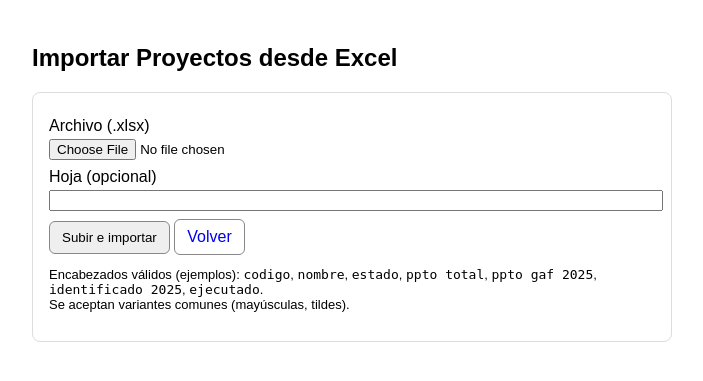
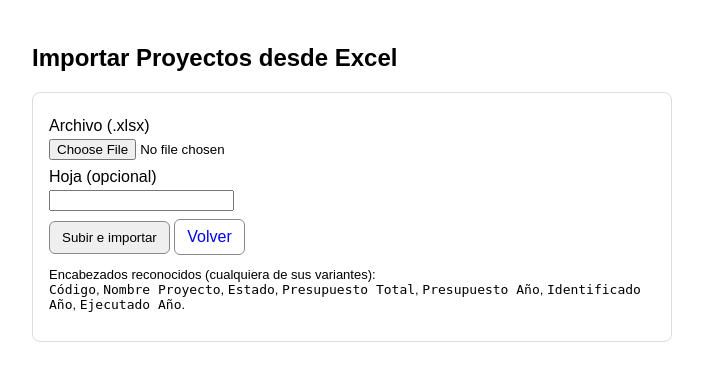
Before and after one commit to ptiapa/sistemareportes, a Django app: page /proyectos/importar/ in a window 1280 px wide. Shown: the top 381 px of the page, without its empty margins (288-991 px from the left). Run offline with Django 5.2, Linux system fonts and the light colour scheme; parts of the project's set-up code (start-up, migrations or seed data) failed here and were passed over.

Commit message:
Importar Excel: actualización de proyectos por código

```diff
--- a/proyectos/forms.py
+++ b/proyectos/forms.py
@@ -51,5 +51,13 @@ def clean_nuevo_codigo(self):
 
 
 # Alias para mantener compatibilidad con la vista que importa ImportarExcelForm
-class ImportarExcelForm(ExcelUploadForm):
-    pass
+class ImportarExcelForm(forms.Form):
+    archivo = forms.FileField(
+        label="Archivo Excel (.xlsx)",
+        help_text="Sube un archivo .xlsx con los proyectos"
+    )
+    hoja = forms.CharField(
+        label="Nombre de hoja (opcional)",
+        required=False,
+        help_text="Si la dejas vacía, se usará la primera hoja"
+    )
--- a/proyectos/templates/proyectos/importar.html
+++ b/proyectos/templates/proyectos/importar.html
@@ -11,7 +11,6 @@
     .messages .success { color: #0a7a0a; }
     .messages .error, .messages .warning { color: #a00; }
     label { display:block; margin: 8px 0 4px; }
-    input[type=file], input[type=text] { width:100%; }
     button, a.btn { padding:8px 12px; display:inline-block; margin-top: 8px; text-decoration: none; border: 1px solid #888; border-radius: 6px; }
   </style>
 </head>
@@ -39,10 +38,12 @@
           <a class="btn" href="{% url 'lista_proyectos' %}">Volver</a>
         </div>
       </form>
+
       <p style="margin-top:12px; font-size:13px;">
-        Encabezados válidos (ejemplos): <code>codigo</code>, <code>nombre</code>, <code>estado</code>,
-        <code>ppto total</code>, <code>ppto gaf 2025</code>, <code>identificado 2025</code>, <code>ejecutado</code>.<br>
-        Se aceptan variantes comunes (mayúsculas, tildes).
+        Encabezados reconocidos (cualquiera de sus variantes):<br>
+        <code>Código</code>, <code>Nombre Proyecto</code>, <code>Estado</code>,
+        <code>Presupuesto Total</code>, <code>Presupuesto Año</code>,
+        <code>Identificado Año</code>, <code>Ejecutado Año</code>.
       </p>
     </div>
   </div>
--- a/proyectos/views.py
+++ b/proyectos/views.py
@@ -169,105 +169,194 @@ def _to_int(val):
 # ===== Vista: importar Excel =====
 @require_http_methods(["GET", "POST"])
 def importar_proyectos(request):
+    """
+    Importa un Excel y ACTUALIZA proyectos existentes por 'codigo'.
+    NO crea nuevos. Ignora filas sin código y columnas que no existan.
+    """
     if request.method == "GET":
-        return render(request, "proyectos/importar.html", {"form": ExcelUploadForm()})
+        return render(request, "proyectos/importar.html", {"form": ImportarExcelForm()})
 
-    form = ExcelUploadForm(request.POST, request.FILES)
+    form = ImportarExcelForm(request.POST, request.FILES)
     if not form.is_valid():
-        messages.error(request, f"Formulario inválido: {form.errors}")
+        messages.error(request, "Formulario inválido. Revisa los campos.")
         return render(request, "proyectos/importar.html", {"form": form})
 
     archivo = form.cleaned_data["archivo"]
-    hoja = form.cleaned_data.get("hoja") or 0
+    hoja = form.cleaned_data.get("hoja") or 0  # primera hoja si no dan nombre
 
-    # 1) Leer Excel
-    import io, traceback
     try:
-        buffer = archivo.read()
-        df = pd.read_excel(io.BytesIO(buffer), sheet_name=hoja, engine="openpyxl")
+        # pandas soporta file-like directamente
+        df = pd.read_excel(archivo, sheet_name=hoja)
     except Exception as e:
-        traceback.print_exc()
-        messages.error(request, f"Error leyendo el Excel: {e}")
-        return render(request, "proyectos/importar.html", {"form": ExcelUploadForm()})
+        messages.error(request, f"No se pudo leer el Excel: {e}")
+        return render(request, "proyectos/importar.html", {"form": form})
 
-    if df is None or df.empty:
-        messages.warning(request, "El Excel no tiene filas.")
-        return render(request, "proyectos/importar.html", {"form": ExcelUploadForm()})
+    if df.empty:
+        messages.warning(request, "El Excel no tiene filas para procesar.")
+        return render(request, "proyectos/importar.html", {"form": form})
 
-    # 2) Normalizar/renombrar encabezados
-    norm_cols = [_norm(c) for c in df.columns]
-    df.columns = norm_cols
-    rename_map = {}
-    for c in norm_cols:
-        destino = MAPEO_COLUMNAS.get(c)
-        if destino:
-            rename_map[c] = destino
-    df = df.rename(columns=rename_map)
+    # Mapeo flexible de encabezados Excel -> campos del modelo
+    # Acepta variantes comunes de tus encabezados:
+    # "Ficha, Código, Nombre Proyecto, Gerencia, Unidad Operativa, Tipo, Estado,
+    #  Presupuesto Total, Ejecutado Total, Comprometido Total, Presupuesto Año,
+    #  Identificado Año, Ejecutado Año, Fisico Total, Financiero Total,
+    #  Fisico Año, Financiero Año, Avance Fisico"
+    col_norm = { _norm(c): c for c in df.columns }
 
-    # 3) Chequeos mínimos
-    if "codigo" not in df.columns:
-        messages.error(
-            request,
-            "No se encontró la columna de código. Usa 'Código' o 'Codigo'."
+    def find_col(*candidatos):
+        for c in candidatos:
+            if c in col_norm:
+                return col_norm[c]
+        return None
+
+    col_codigo   = find_col("codigo", "codigo proyecto", "cod")
+    col_nombre   = find_col("nombre proyecto", "nombre")
+    col_estado   = find_col("estado")
+    col_ppto_tot = find_col("presupuesto total", "ppto total", "presupuesto_total", "ppto_total")
+    col_ppto_ano = find_col("presupuesto ano", "presupuesto año", "ppto gaf 2025", "gaf 2025")
+    col_ident_25 = find_col("identificado ano", "identificado año", "identificado 2025")
+    col_ejec_ano = find_col("ejecutado ano", "ejecutado año", "ejecutado 2025")
+
+    if not col_codigo:
+        messages.error(request, "No se encontró la columna de CÓDIGO en el Excel.")
+        return render(request, "proyectos/importar.html", {"form": form})
+
+    # Contadores
+    total_rows = len(df)
+    sin_codigo = 0
+    no_encontrado = 0
+    actualizados = 0
+    sin_cambios  = 0
+    errores      = 0
+
+    # Utilidad para convertir a Decimal seguro
+    def to_decimal(val):
+        if pd.isna(val):
+            return None
+        try:
+            # Maneja valores con coma o punto
+            s = str(val).replace(".", "").replace(",", ".")
+            # si quedó solo punto, limpia:
+            if s == ".":
+                return None
+            return Decimal(s)
+        except Exception:
+            return None
+
+    @transaction.atomic
+    def _procesar():
+        nonlocal sin_codigo, no_encontrado, actualizados, sin_cambios, errores
+
+        for idx, row in df.iterrows():
+            # 1) Código (clave)
+            raw_code = row.get(col_codigo)
+            code = ("" if pd.isna(raw_code) else str(raw_code)).strip()
+            if not code:
+                sin_codigo += 1
+                continue
+
+            try:
+                proyecto = Proyecto.objects.get(codigo=code)
+            except Proyecto.DoesNotExist:
+                no_encontrado += 1
+                continue
+            except Exception:
+                errores += 1
+                continue
+
+            cambios = 0
+
+            # 2) nombre (texto)
+            if col_nombre:
+                raw = row.get(col_nombre)
+                if not pd.isna(raw):
+                    nuevo = str(raw).strip()
+                    if nuevo and nuevo != proyecto.nombre:
+                        proyecto.nombre = nuevo
+                        cambios += 1
+
+            # 3) estado (texto)
+            if col_estado:
+                raw = row.get(col_estado)
+                if not pd.isna(raw):
+                    nuevo = str(raw).strip()
+                    if nuevo and nuevo != proyecto.estado:
+                        proyecto.estado = nuevo
+                        cambios += 1
+
+            # 4) ppto_total (decimal)
+            if col_ppto_tot:
+                nuevo = to_decimal(row.get(col_ppto_tot))
+                if nuevo is not None and nuevo != proyecto.ppto_total:
+                    proyecto.ppto_total = nuevo
+                    cambios += 1
+
+            # 5) ppto_gaf_2025 (desde "Presupuesto Año")
+            if col_ppto_ano:
+                nuevo = to_decimal(row.get(col_ppto_ano))
+                if nuevo is not None and nuevo != proyecto.ppto_gaf_2025:
+                    proyecto.ppto_gaf_2025 = nuevo
+                    cambios += 1
+
+            # 6) identificado_2025 (decimal)
+            if col_ident_25:
+                nuevo = to_decimal(row.get(col_ident_25))
+                if nuevo is not None and nuevo != proyecto.identificado_2025:
+                    proyecto.identificado_2025 = nuevo
+                    cambios += 1
+
+            # 7) ejecutado (usamos "Ejecutado Año")
+            if col_ejec_ano:
+                nuevo = to_decimal(row.get(col_ejec_ano))
+                if nuevo is not None and nuevo != proyecto.ejecutado:
+                    proyecto.ejecutado = nuevo
+                    cambios += 1
+
+            if cambios:
+                try:
+                    proyecto.save()
+                    actualizados += 1
+                except Exception:
+                    errores += 1
+            else:
+                sin_cambios += 1
+
+    # Ejecuta el procesamiento dentro de una transacción
+    try:
+        _procesar()
+    except Exception as e:
+        messages.error(request, f"Ocurrió un error al procesar: {e}")
+        return render(request, "proyectos/importar.html", {"form": form})
+
+    # Resumen para el usuario
+    messages.success(
+        request,
+        (
+            f"Procesadas {total_rows} filas. "
+            f"Actualizados: {actualizados}. "
+            f"Sin cambios: {sin_cambios}. "
+            f"Sin código: {sin_codigo}. "
+            f"No encontrados: {no_encontrado}. "
+            f"Errores: {errores}."
         )
-        return render(request, "proyectos/importar.html", {"form": ExcelUploadForm()})
+    )
 
-    # 4) Crear columnas vacías si faltan
-    for col in (TEXT_FIELDS | NUMERIC_FIELDS | {"numero"}):
-        if col not in df.columns:
-            df[col] = None
+    # Nota de columnas detectadas (informativa)
+    cols_info = []
+    for label, col in [
+        ("Código", col_codigo),
+        ("Nombre", col_nombre),
+        ("Estado", col_estado),
+        ("Ppto Total", col_ppto_tot),
+        ("Presupuesto Año → GAF 2025", col_ppto_ano),
+        ("Identificado Año → Identificado_2025", col_ident_25),
+        ("Ejecutado Año → Ejecutado", col_ejec_ano),
+    ]:
+        cols_info.append(f"{label}: {'OK' if col else '—'}")
 
-    # 5) Conversiones
-    for col in NUMERIC_FIELDS:
-        df[col] = df[col].apply(_to_decimal)
-    if "numero" in df.columns:
-        df["numero"] = df["numero"].apply(_to_int)
+    messages.info(request, "Columnas reconocidas → " + " | ".join(cols_info))
 
-    # 6) Limpiar códigos
-    df["codigo"] = df["codigo"].astype(str).str.strip()
-    df = df[df["codigo"] != ""]
-    if df.empty:
-        messages.warning(request, "No se encontraron filas con `Código` válido.")
-        return render(request, "proyectos/importar.html", {"form": ExcelUploadForm()})
-
-    # 7) Guardar
-    creados = 0
-    actualizados = 0
-    try:
-        with transaction.atomic():
-            for _, row in df.iterrows():
-                codigo = row["codigo"]
-                defaults = {}
-
-                for t in TEXT_FIELDS:
-                    val = row.get(t)
-                    if val is not None and str(val).strip() != "":
-                        defaults[t] = str(val).strip()
-
-                for n in NUMERIC_FIELDS:
-                    defaults[n] = row.get(n)
-
-                if row.get("numero") is not None:
-                    defaults["numero"] = row["numero"]
-
-                obj, created = Proyecto.objects.update_or_create(
-                    codigo=codigo,
-                    defaults=defaults
-                )
-                if created:
-                    creados += 1
-                else:
-                    actualizados += 1
-
-    except IntegrityError as e:
-        messages.error(request, f"Error de integridad al guardar: {e}")
-        return render(request, "proyectos/importar.html", {"form": ExcelUploadForm()})
-    except Exception as e:
-        messages.error(request, f"Ocurrió un error al guardar: {e}")
-        return render(request, "proyectos/importar.html", {"form": ExcelUploadForm()})
-
-    messages.success(request, f"Importación OK: {creados} creados, {actualizados} actualizados.")
-    return redirect("proyectos_lista")
+    return render(request, "proyectos/importar.html", {"form": ImportarExcelForm()})
 
 @require_http_methods(["GET", "POST"])
 def editar_proyecto_codigo(request, pk):
```
